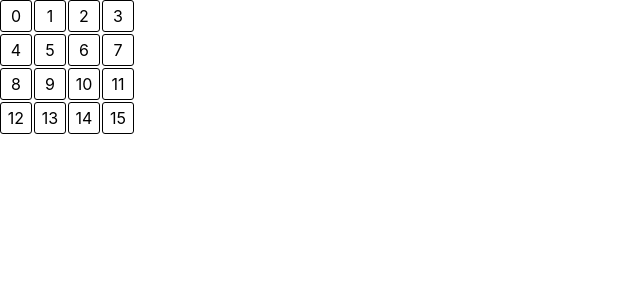
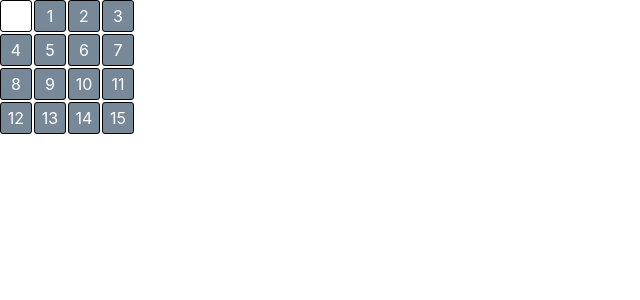
Before and after one commit to PierceLanternStudios/15tile, a React (Create React App) app: page / in a window 1280 px wide. Shown: the top 300 px of the page, without its empty margins (0-640 px from the left). Built offline with nearby package versions, Linux system fonts and the light colour scheme.

Commit message:
render empty position differently in grid

```diff
--- a/src/features/game/game.module.css
+++ b/src/features/game/game.module.css
@@ -10,12 +10,18 @@
   column-gap: 2px;
 }
 
-.cell {
-  display: flex;
-  align-items: center;
-  justify-content: center;
+.cell,
+.emptyCell {
   width: 30px;
   height: 30px;
   border: 1px solid black;
   border-radius: 3px;
 }
+
+.cell {
+  display: flex;
+  align-items: center;
+  justify-content: center;
+  background-color: lightslategray;
+  color: white;
+}
--- a/src/features/game/game.tsx
+++ b/src/features/game/game.tsx
@@ -1,20 +1,25 @@
 import { useState } from "react";
 
 import { useAppDispatch, useAppSelector } from "../../app/hooks";
-import { selectGrid } from "./gameSlice";
+import { selectGrid, selectOpenPos } from "./gameSlice";
 import styles from "./game.module.css";
 
 export function Counter() {
   const dispatch = useAppDispatch();
   const grid = useAppSelector(selectGrid);
+  const openPos = useAppSelector(selectOpenPos);
 
   return (
     <div className={styles.grid}>
-      {grid.map((row) => (
+      {grid.map((row, rowIdx) => (
         <div className={styles.row}>
-          {row.map((cell) => (
-            <div className={styles.cell}>{cell}</div>
-          ))}
+          {row.map((cell, colIdx) =>
+            rowIdx === openPos.row && colIdx === openPos.col ? (
+              <div className={styles.emptyCell}></div>
+            ) : (
+              <div className={styles.cell}>{cell}</div>
+            )
+          )}
         </div>
       ))}
     </div>
--- a/src/features/game/gameSlice.ts
+++ b/src/features/game/gameSlice.ts
@@ -3,7 +3,7 @@ import { type RootState } from "../../app/store";
 
 export interface gameState {
   grid: number[][];
-  emptyTile: { row: Number; col: Number };
+  openPos: { row: Number; col: Number };
 }
 
 const initialState: gameState = {
@@ -13,7 +13,7 @@ const initialState: gameState = {
     [8, 9, 10, 11],
     [12, 13, 14, 15],
   ],
-  emptyTile: { row: 0, col: 0 },
+  openPos: { row: 0, col: 0 },
 };
 
 export const gameSlice = createSlice({
@@ -24,6 +24,7 @@ export const gameSlice = createSlice({
 
 //selectors
 export const selectGrid = (state: RootState) => state.game.grid;
+export const selectOpenPos = (state: RootState) => state.game.openPos;
 
 //action generators
 export const {} = gameSlice.actions;
```
